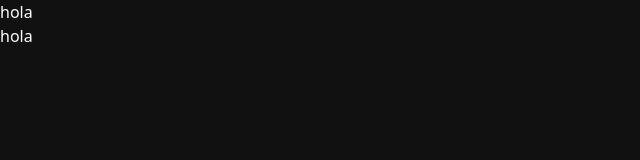
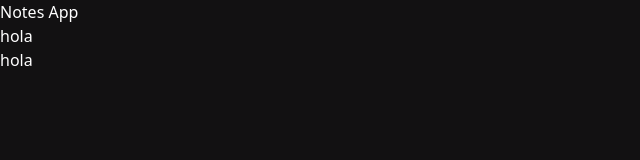
Before and after one commit to ClexyT/Notes-App, a React (Vite) app: page / in a window 1280 px wide. Shown: the top 160 px of the page, without its empty margins (0-640 px from the left). Built offline with nearby package versions, Linux system fonts and the light colour scheme.

Commit message:
commit 3

```diff
--- a/src/components/App.jsx
+++ b/src/components/App.jsx
@@ -3,6 +3,7 @@
 function App() {
   return (
     <div>
+      <h1 className="hover:m-400">Notes App</h1>
       <NotesManager />
     </div>
   )
--- a/src/components/NoteManager.jsx
+++ b/src/components/NoteManager.jsx
@@ -6,10 +6,9 @@
   return (
     <div>
       <div>
-        <a>
-
-        <p>{tittle}</p>
-        <p>{isDescription}</p>
+        <a className="flex justify-center">
+            <h2 className="">{tittle}</h2>
+            <h4>{isDescription}</h4>
         </a>
       </div>
     </div>
```
